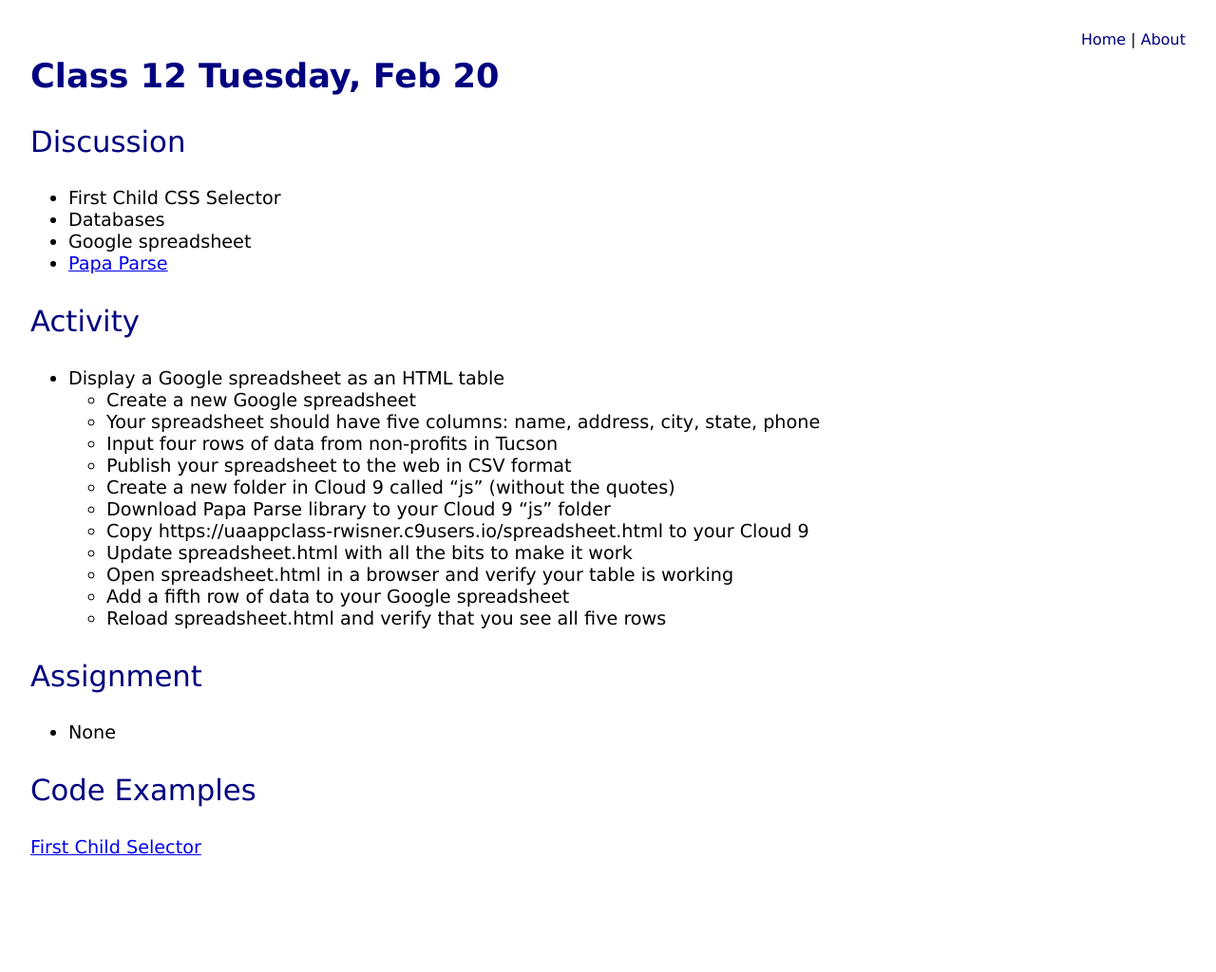
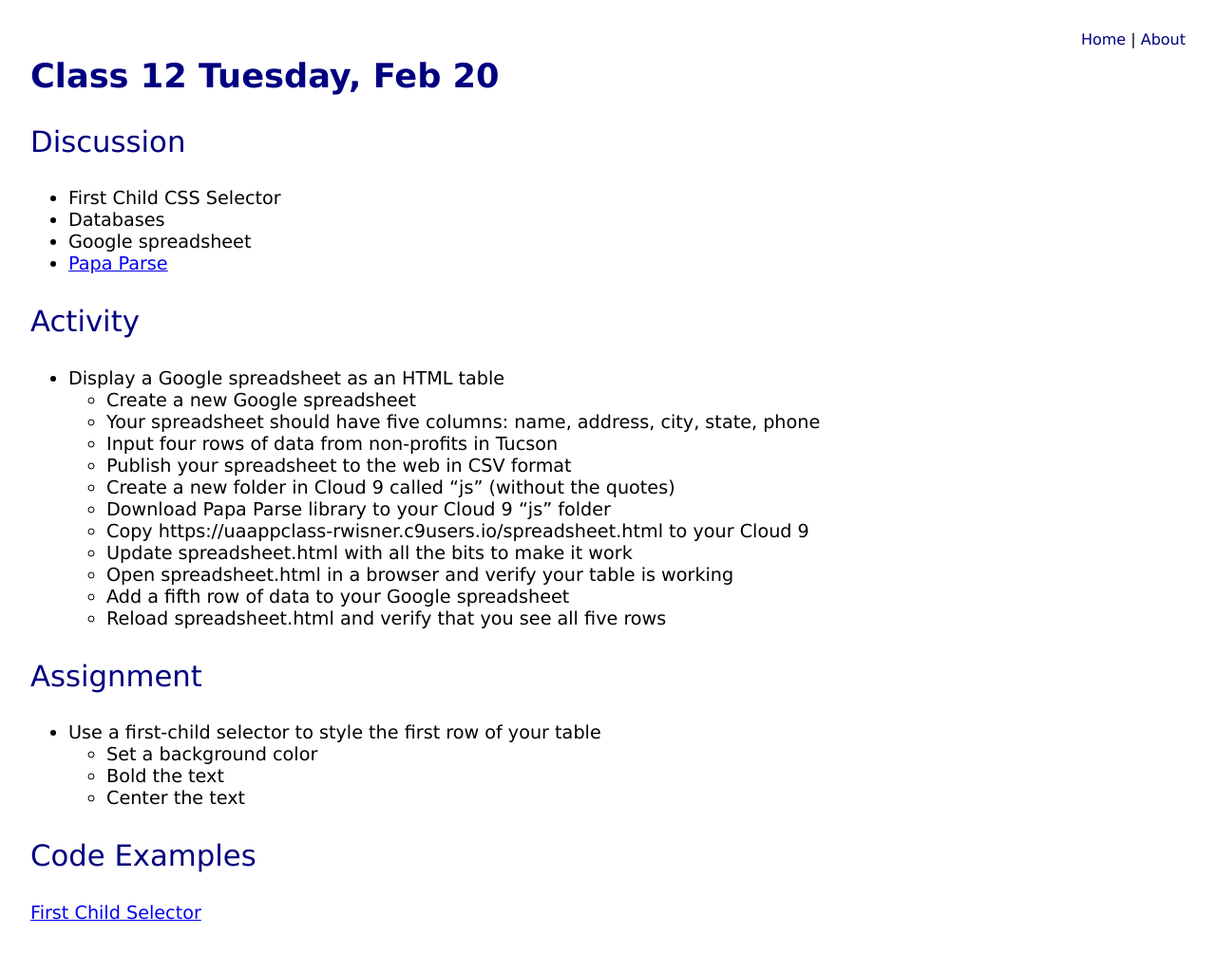
Before and after one commit to UAAppClass/uaappclass.github.io, a Jekyll site: the page built from _posts/2016-1-1-Class-12.md, in a window 1280 px wide. Shown: the whole page at 95% size. Built offline with Jekyll 4.4.1, drawn with Linux system fonts in a browser that asks for light colours; before the commit the page ends 955 px from its top, so only the background shows below that.

Commit message:
Added an assignment

```diff
--- a/_posts/2016-1-1-Class-12.md
+++ b/_posts/2016-1-1-Class-12.md
@@ -27,7 +27,10 @@ title: Class 12 Tuesday, Feb 20
 
 ### Assignment
 
-* None
+* Use a first-child selector to style the first row of your table
+  * Set a background color
+  * Bold the text
+  * Center the text
 
 ### Code Examples
 
```
